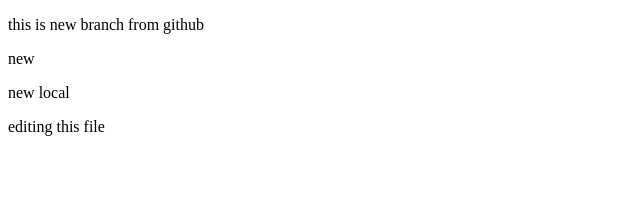
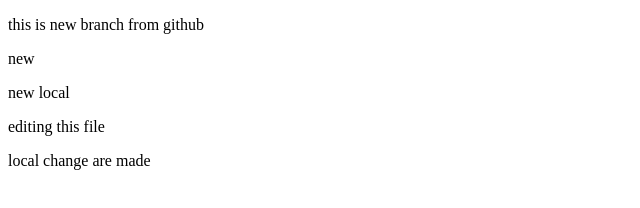
Before and after one commit to pranay2008IM/stupid, a plain HTML site: page neefix.html in a window 1280 px wide. Shown: the whole page, without its empty margins (0-640 px from the left). Drawn offline with Linux system fonts and the light colour scheme.

Commit message:
13 line chage

```diff
--- a/neefix.html
+++ b/neefix.html
@@ -10,5 +10,6 @@
     <p>new</p>
     <p>new local </p>
     <P> editing this file </P>
+    <p>local change are made </p>
 </body>
 </html>
```
